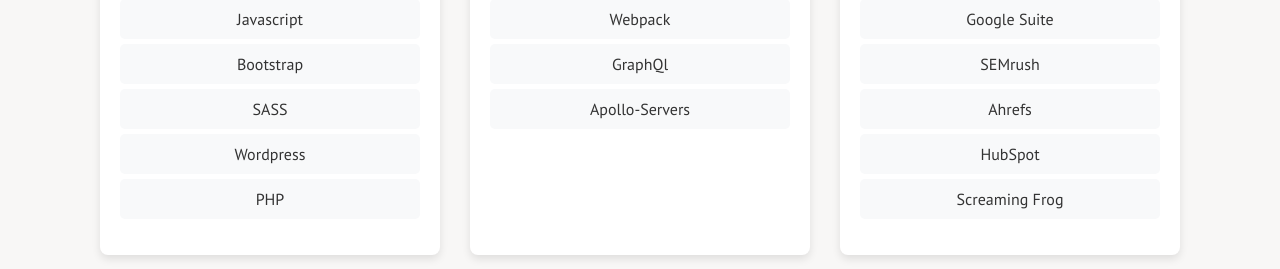
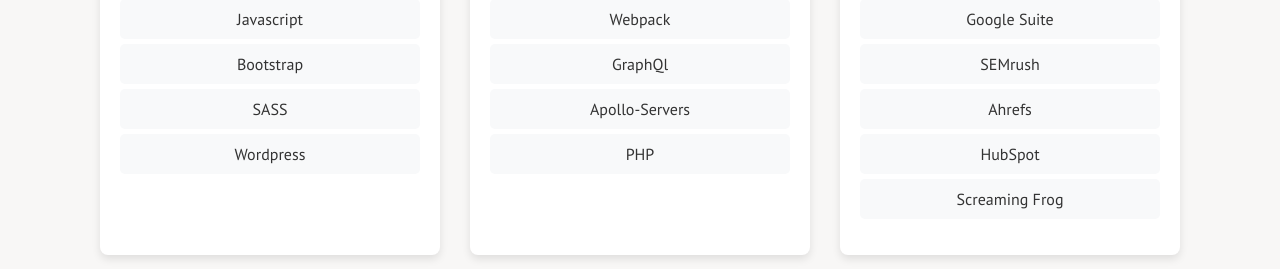
Before and after one commit to dennnyboy/portfolioMain, a React (Create React App) app: page / in a window 1280 px wide. Shown: the part 2240-2509 px from the top of the page. Built offline with nearby package versions, Linux system fonts and the light colour scheme.

Commit message:
Update Skills.js

```diff
--- a/src/components/Skills.js
+++ b/src/components/Skills.js
@@ -14,7 +14,7 @@
         "Bootstrap",
         "SASS",
         "Wordpress",
-        "PHP",
+
       ],
       description:
         "Crafting responsive and interactive user interfaces with a focus on user experience.",
@@ -29,6 +29,7 @@
         "Webpack",
         "GraphQl",
         "Apollo-Servers",
+        "PHP",
       ],
       description:
         "Building robust server, database, and application logic ensuring scalability and performance.",
```
